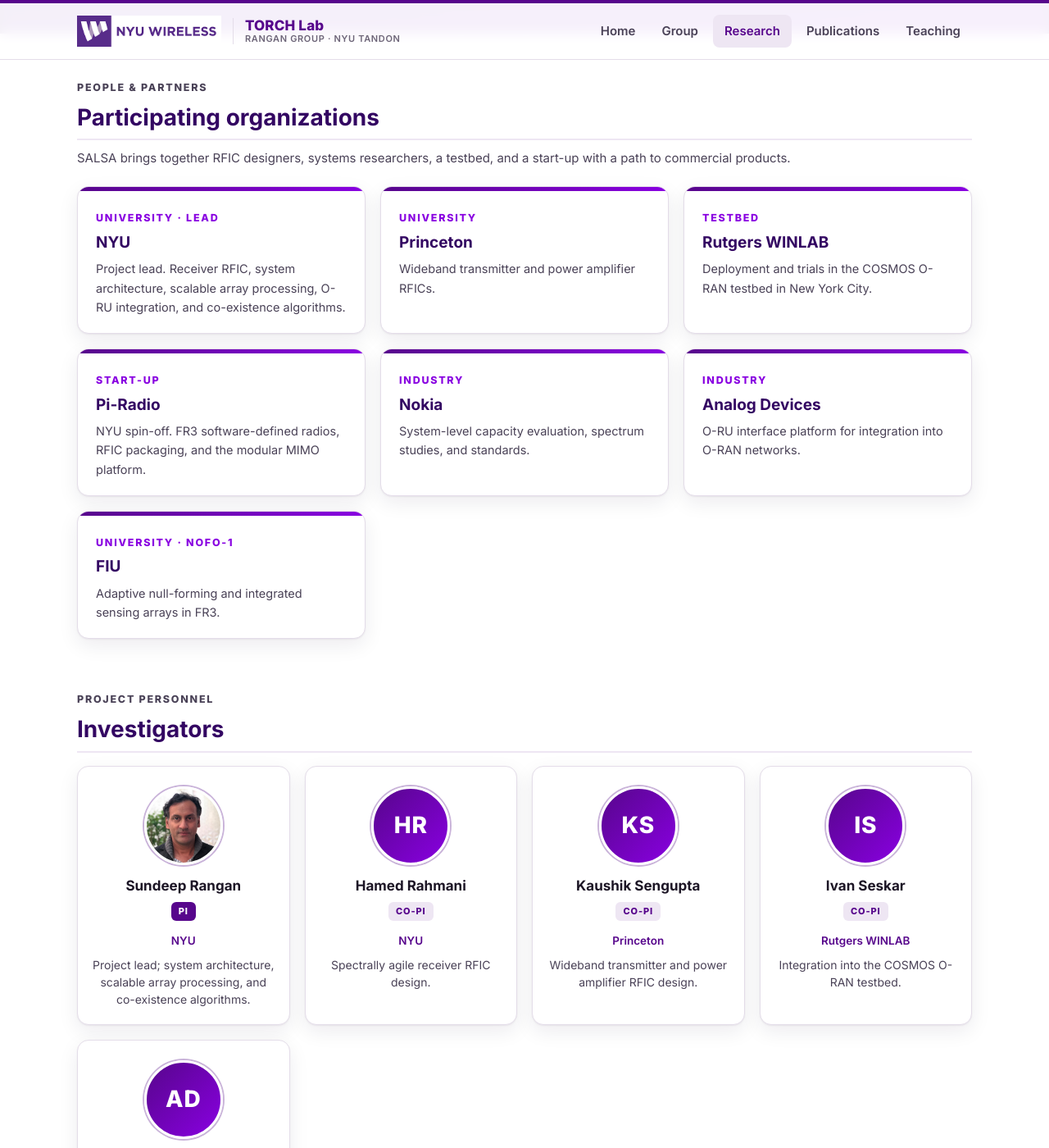
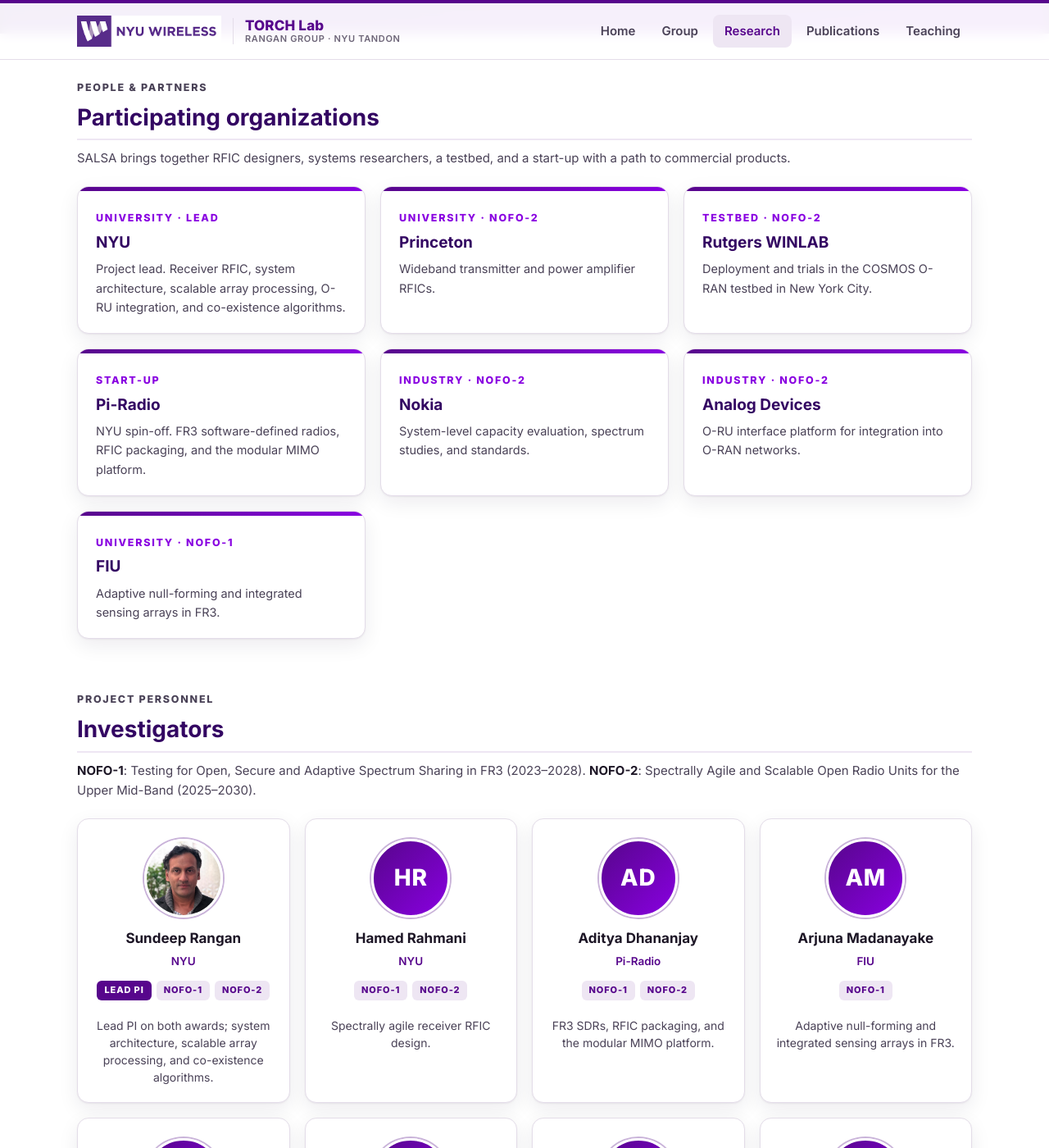
Before and after one commit to sdrangan/sdrangan.github.io, a Jekyll site: the page built from _pages/salsa-team.md, in a window 1280 px wide and 1400 px high, scrolled down 404 px. Shown: the whole window at 82% size. Built offline with Jekyll 4.4.1, drawn with Linux system fonts in a browser that asks for light colours; some of the changed text lies outside the part shown.

Commit message:
List SALSA investigators by NTIA award
Show the eight key people with NOFO-1/NOFO-2 badges and a Lead PI badge,
explain the two awards, and tag partner organizations by award.

Co-Authored-By: Claude Opus 5.5 <noreply@anthropic.com>

```diff
--- a/_pages/salsa-team.md
+++ b/_pages/salsa-team.md
@@ -11,50 +11,67 @@ organizations:
     type: "University · Lead"
     role: "Project lead. Receiver RFIC, system architecture, scalable array processing, O-RU integration, and co-existence algorithms."
   - name: "Princeton"
-    type: "University"
+    type: "University · NOFO-2"
     role: "Wideband transmitter and power amplifier RFICs."
   - name: "Rutgers WINLAB"
-    type: "Testbed"
+    type: "Testbed · NOFO-2"
     role: "Deployment and trials in the COSMOS O-RAN testbed in New York City."
   - name: "Pi-Radio"
     type: "Start-up"
     role: "NYU spin-off. FR3 software-defined radios, RFIC packaging, and the modular MIMO platform."
   - name: "Nokia"
-    type: "Industry"
+    type: "Industry · NOFO-2"
     role: "System-level capacity evaluation, spectrum studies, and standards."
   - name: "Analog Devices"
-    type: "Industry"
+    type: "Industry · NOFO-2"
     role: "O-RU interface platform for integration into O-RAN networks."
   - name: "FIU"
     type: "University · NOFO-1"
     role: "Adaptive null-forming and integrated sensing arrays in FR3."
 # Photos: path relative to assets/images/. Leave "" to show initials.
+# awards: which NTIA awards the person works on (shown as badges).
 investigators:
   - name: "Sundeep Rangan"
-    role: "PI"
+    lead: true
     affiliation: "NYU"
+    awards: ["NOFO-1", "NOFO-2"]
     photo: "sundeep-rangan.jpg"
-    bio: "Project lead; system architecture, scalable array processing, and co-existence algorithms."
+    bio: "Lead PI on both awards; system architecture, scalable array processing, and co-existence algorithms."
   - name: "Hamed Rahmani"
-    role: "Co-PI"
     affiliation: "NYU"
+    awards: ["NOFO-1", "NOFO-2"]
     photo: ""
     bio: "Spectrally agile receiver RFIC design."
+  - name: "Aditya Dhananjay"
+    affiliation: "Pi-Radio"
+    awards: ["NOFO-1", "NOFO-2"]
+    photo: ""
+    bio: "FR3 SDRs, RFIC packaging, and the modular MIMO platform."
+  - name: "Arjuna Madanayake"
+    affiliation: "FIU"
+    awards: ["NOFO-1"]
+    photo: ""
+    bio: "Adaptive null-forming and integrated sensing arrays in FR3."
+  - name: "Marco Mezzavilla"
+    affiliation: "Politecnico di Milano"
+    awards: ["NOFO-1"]
+    photo: ""
+    bio: "Frequency-hopping FR3 SDR platform and multi-band system design."
+  - name: "Ivan Seskar"
+    affiliation: "Rutgers WINLAB"
+    awards: ["NOFO-2"]
+    photo: ""
+    bio: "Integration into the COSMOS O-RAN testbed."
   - name: "Kaushik Sengupta"
-    role: "Co-PI"
     affiliation: "Princeton"
+    awards: ["NOFO-2"]
     photo: ""
     bio: "Wideband transmitter and power amplifier RFIC design."
-  - name: "Ivan Seskar"
-    role: "Co-PI"
-    affiliation: "Rutgers WINLAB"
+  - name: "Jinfeng Du"
+    affiliation: "Nokia"
+    awards: ["NOFO-2"]
     photo: ""
-    bio: "Integration into the COSMOS O-RAN testbed."
-  - name: "Aditya Dhananjay"
-    role: "Partner"
-    affiliation: "Pi-Radio"
-    photo: ""
-    bio: "FR3 SDRs, RFIC packaging, and the modular MIMO platform."
+    bio: "System-level evaluation, spectrum studies, and standards."
 ---
 
 <p class="section-label">People &amp; partners</p>
@@ -73,6 +90,7 @@ investigators:
 
 <p class="section-label section-gap">Project personnel</p>
 <h2 id="investigators">Investigators</h2>
+<p class="team-note"><strong>NOFO-1</strong>: Testing for Open, Secure and Adaptive Spectrum Sharing in FR3 (2023&ndash;2028). <strong>NOFO-2</strong>: Spectrally Agile and Scalable Open Radio Units for the Upper Mid-Band (2025&ndash;2030).</p>
 
 <div class="pi-grid">
 {% for inv in page.investigators %}
@@ -84,8 +102,11 @@ investigators:
     <span class="avatar avatar-initials" aria-hidden="true">{{ parts.first | slice: 0 }}{{ parts.last | slice: 0 }}</span>
     {% endif %}
     <h4>{{ inv.name }}</h4>
-    <span class="role-badge{% if inv.role == 'PI' %} lead{% endif %}">{{ inv.role }}</span>
     <p class="pi-aff">{{ inv.affiliation }}</p>
+    <div class="award-badges">
+      {% if inv.lead %}<span class="role-badge lead">Lead PI</span>{% endif %}
+      {% for a in inv.awards %}<span class="role-badge">{{ a }}</span>{% endfor %}
+    </div>
     <p>{{ inv.bio }}</p>
   </div>
 {% endfor %}
--- a/assets/css/site.css
+++ b/assets/css/site.css
@@ -395,6 +395,7 @@ h3 { font-size: 19px; line-height: 1.3; margin: 0 0 8px; color: var(--ink); }
 .prose .person p { margin: 0; font-size: 14px; line-height: 1.45; }
 
 .prose .pi-mini .pi-aff { margin: 4px 0 8px; font-size: 13.5px; font-weight: 600; color: var(--violet); }
+.award-badges { display: flex; flex-wrap: wrap; justify-content: center; gap: 6px; margin-bottom: 10px; }
 
 /* Partner organizations (project team pages) */
 .thrusts.orgs { grid-template-columns: repeat(3, 1fr); gap: 18px; }
```
